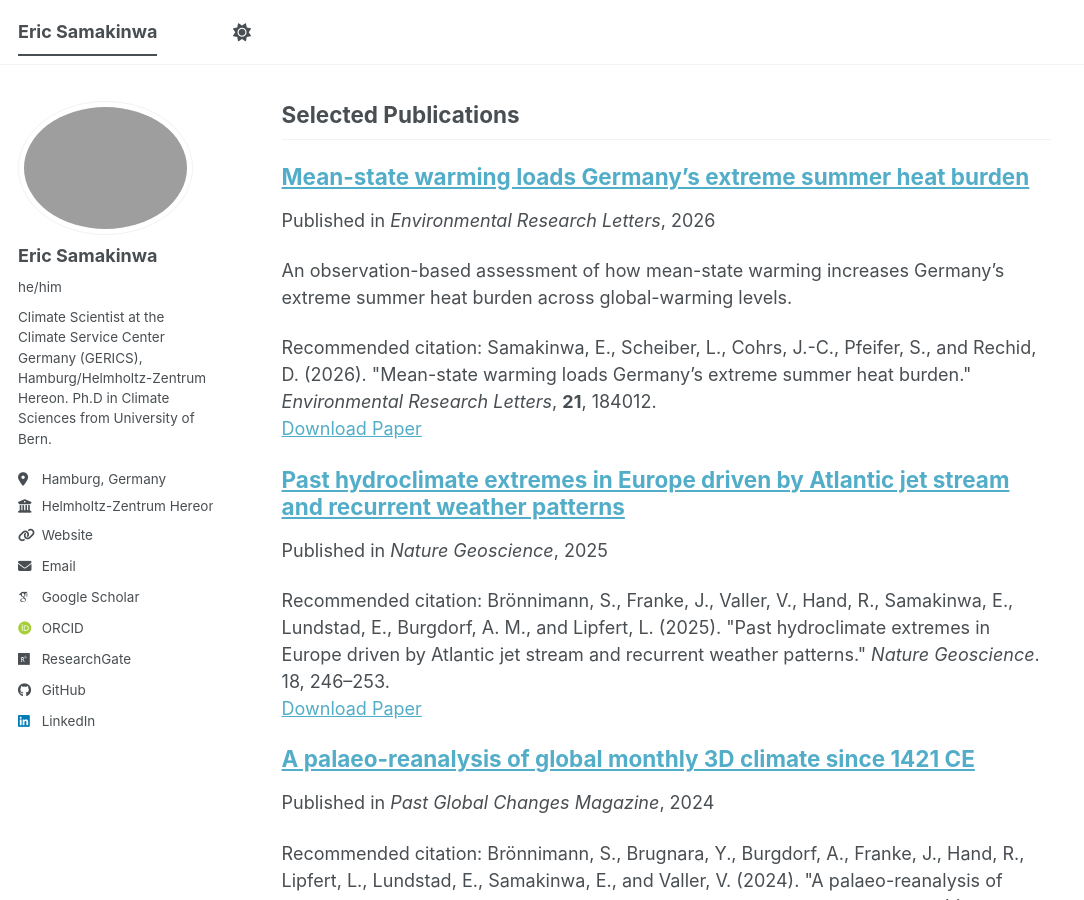
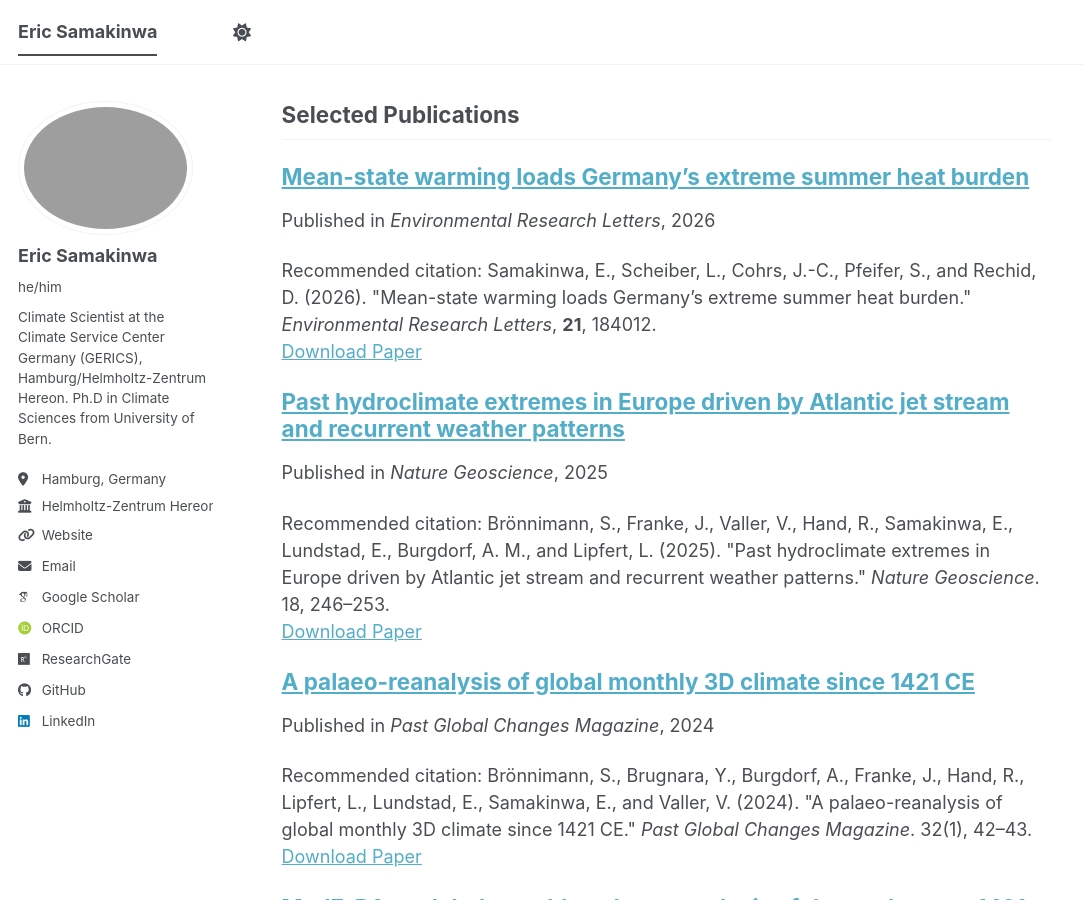
Before and after one commit to shamakson/shamakson.github.io, a Jekyll site: the page built from _pages/about.html, in a window 1280 px wide and 900 px high, scrolled down 1902 px. Shown: the whole window, without its empty margins (0-1084 px from the left). Built offline with Jekyll 4.4.1, drawn with Linux system fonts in a browser that asks for light colours; some web fonts are replaced; a script bundle is joined from its source files by our own code; library files that are not in the unit come from our copies.

Commit message:
Revise excerpt in publication metadata
Updated the excerpt for the publication on mean-state warming in Germany.

```diff
--- a/_publications/2026-01-01-mean-state-warming-germany-heat-burden.md
+++ b/_publications/2026-01-01-mean-state-warming-germany-heat-burden.md
@@ -3,7 +3,7 @@ title: "Mean-state warming loads Germany’s extreme summer heat burden"
 collection: publications
 category: manuscripts
 permalink: /publication/2026-mean-state-warming-germany-heat-burden
-excerpt: "An observation-based assessment of how mean-state warming increases Germany's extreme summer heat burden across global-warming levels."
+excerpt:
 date: 2026-09-17
 venue: "Environmental Research Letters"
 paperurl: "https://doi.org/10.1088/1748-9326/aea4c9"
```
